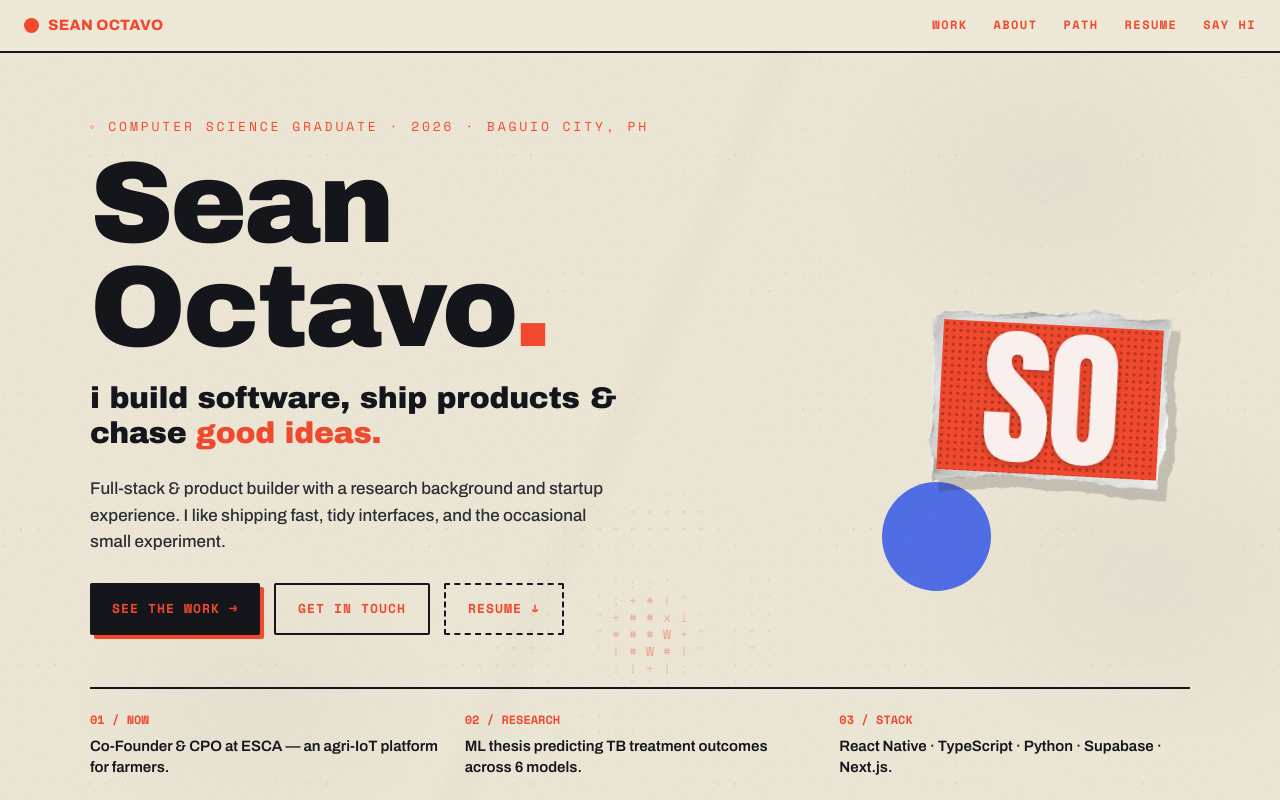
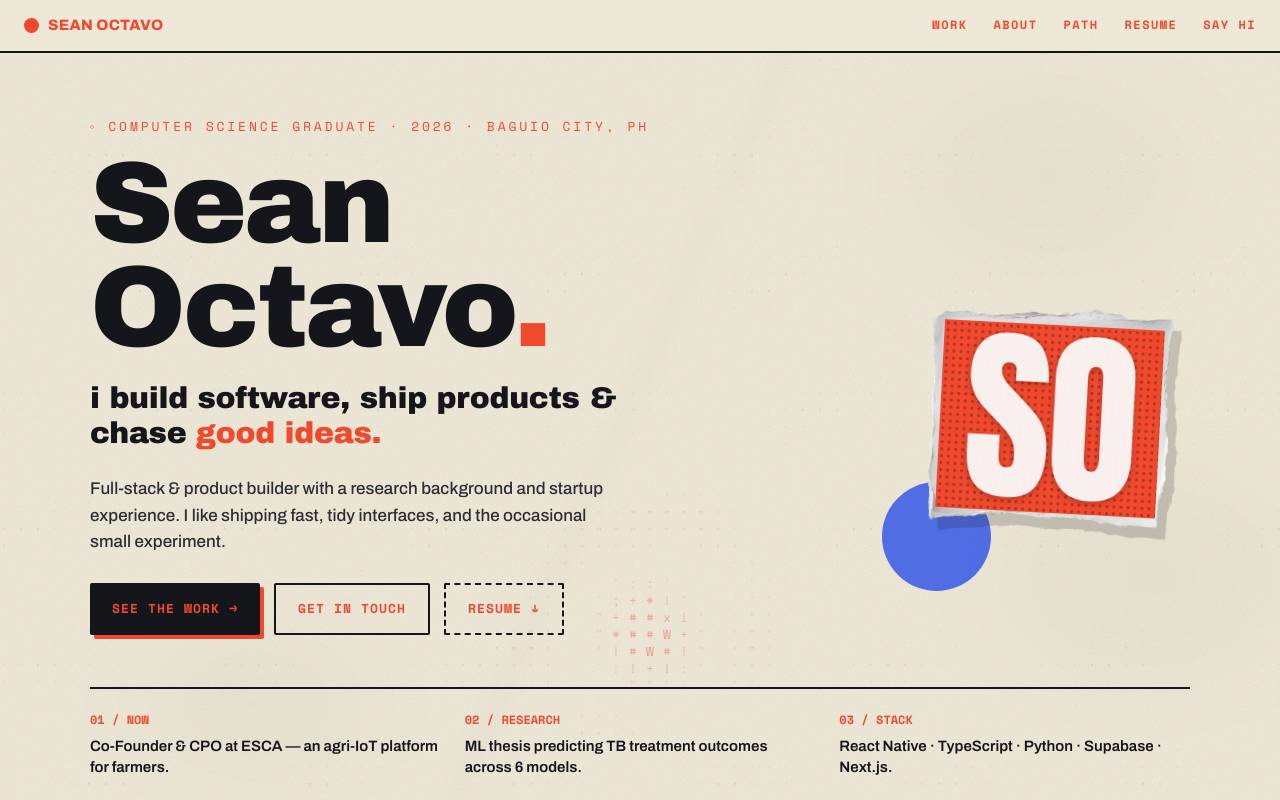
Before and after one commit to seanseand/sean-portfolio, a Next.js app: page / in a window 1280 px wide. Shown: the top 800 px of the page. Built offline with nearby package versions, Linux system fonts and the light colour scheme.

Commit message:
fix(hero): enlarge SO glyph to even out vertical padding
The coral halftone block is a tall portrait rectangle, so the short
centered "SO" left much more whitespace above/below than left/right.
Scaling up the glyph's font-size clamp closes that gap so the inset
reads as even on all sides.

```diff
--- a/src/sections/Hero.tsx
+++ b/src/sections/Hero.tsx
@@ -55,7 +55,7 @@ export const HeroSection = () => {
             className="tornreal hero-glyph absolute inset-0 [--r:3deg] drop-shadow-[9px_11px_0_rgba(20,22,28,.18)]"
           >
             <div className="halftone w-full h-full bg-coral bg-blend-multiply flex items-center justify-center">
-              <span className="font-heading text-[clamp(88px,40vw,150px)] leading-none tracking-[-.02em] text-[rgba(255,255,255,.92)] [text-shadow:0_2px_6px_rgba(0,0,0,.25)]">
+              <span className="font-heading text-[clamp(104px,48vw,188px)] leading-none tracking-[-.02em] text-[rgba(255,255,255,.92)] [text-shadow:0_2px_6px_rgba(0,0,0,.25)]">
                 SO
               </span>
             </div>
```
